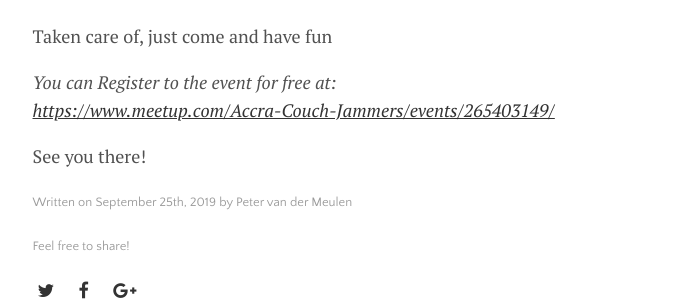
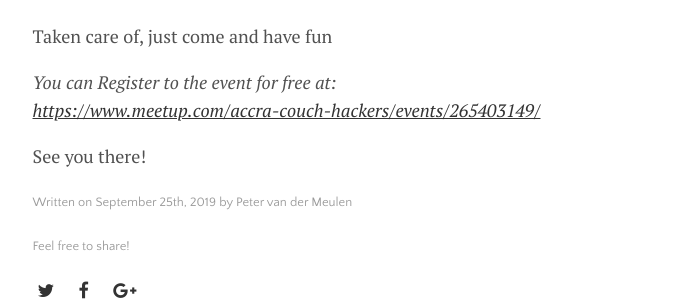
Before and after one commit to ecmanatives/ecmanatives.github.io, a Jekyll site: the page built from _posts/2019-09-30-meetup.markdown, in a window 1280 px wide. Shown: the part 1241-1542 px from the top of the page, without its empty margins (300-979 px from the left). Built offline with Jekyll 4.4.1, drawn with Linux system fonts in a browser that asks for light colours; some of the changed lines change nothing that is shown.

Commit message:
Update link

```diff
--- a/_posts/2019-09-30-meetup.markdown
+++ b/_posts/2019-09-30-meetup.markdown
@@ -32,6 +32,6 @@ Drinks & snacks:
 Taken care of, just come and have fun
 
 *You can Register to the event for free at:
-[https://www.meetup.com/Accra-Couch-Jammers/events/265403149/](https://www.meetup.com/Accra-Couch-Jammers/events/265403149/)*
+[https://www.meetup.com/accra-couch-hackers/events/265403149/](https://www.meetup.com/accra-couch-hackers/events/265403149/)*
 
 See you there!
```
